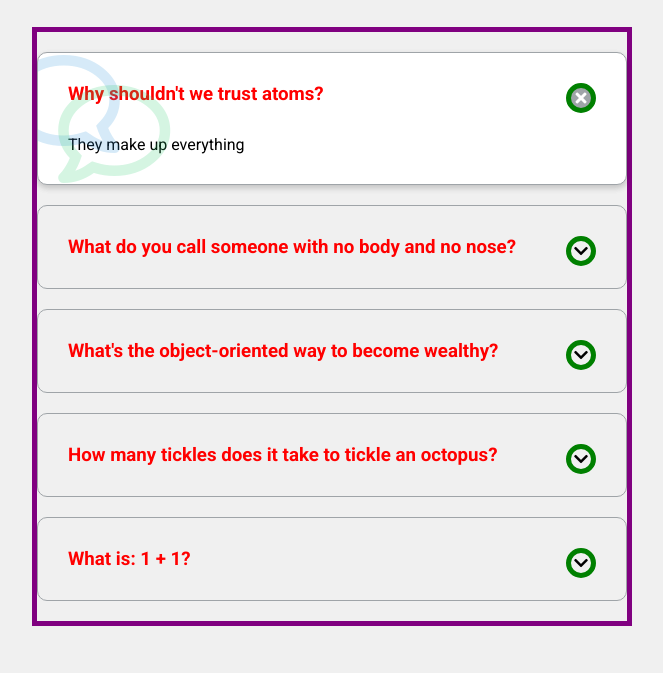
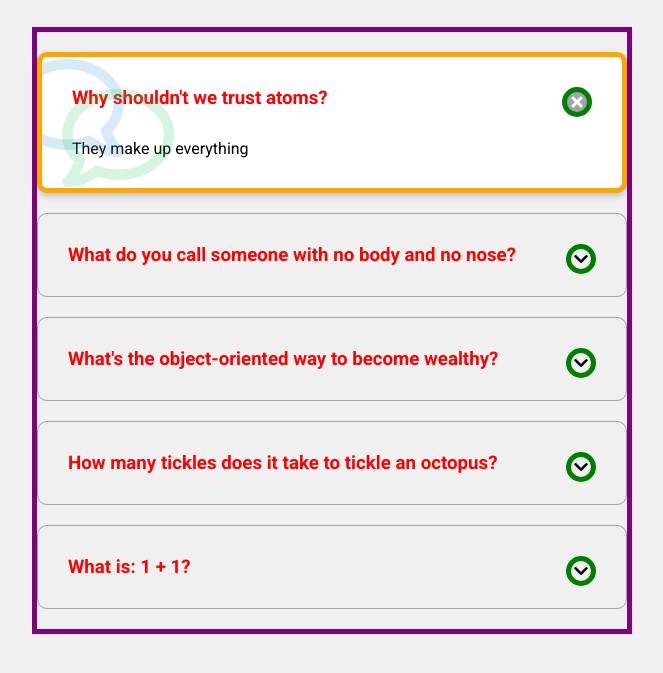
Before and after one commit to elementtest/50_projects, a plain HTML site: page 13-faq/index.html in a window 1280 px wide. Shown: the part 91-764 px from the top of the page, without its empty margins (308-971 px from the left). Drawn offline with Linux system fonts and the light colour scheme.

Commit message:
border comment

```diff
--- a/13-faq/style.css
+++ b/13-faq/style.css
@@ -34,6 +34,8 @@ h1 {
 }
 
 .faq.active {
+  /* the joke box that is clicked */
+  border: orange solid 5px;
   background-color: #fff;
   box-shadow: 0 3px 6px rgba(0, 0, 0, 0.1), 0 3px 6px rgba(0, 0, 0, 0.1);
 }
```
